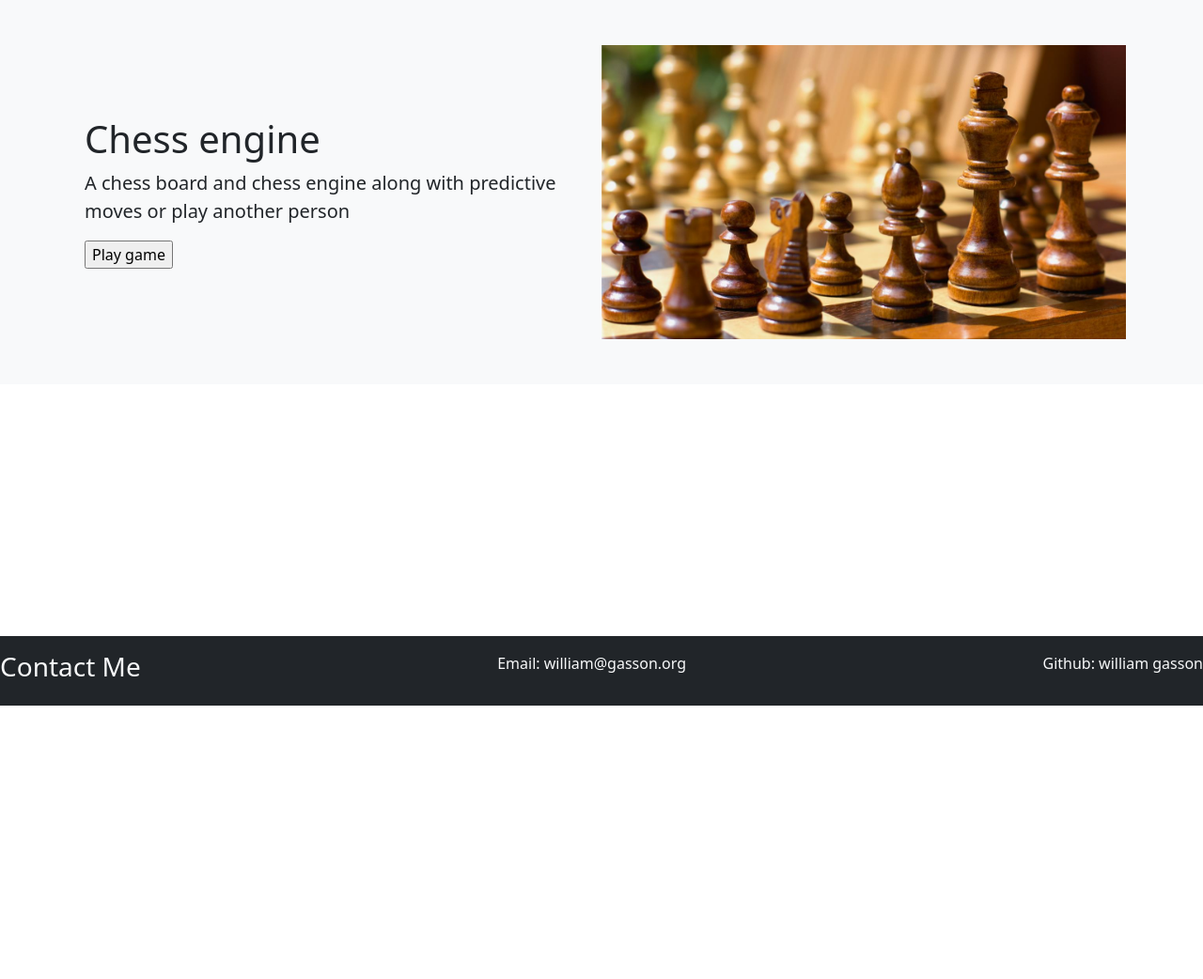
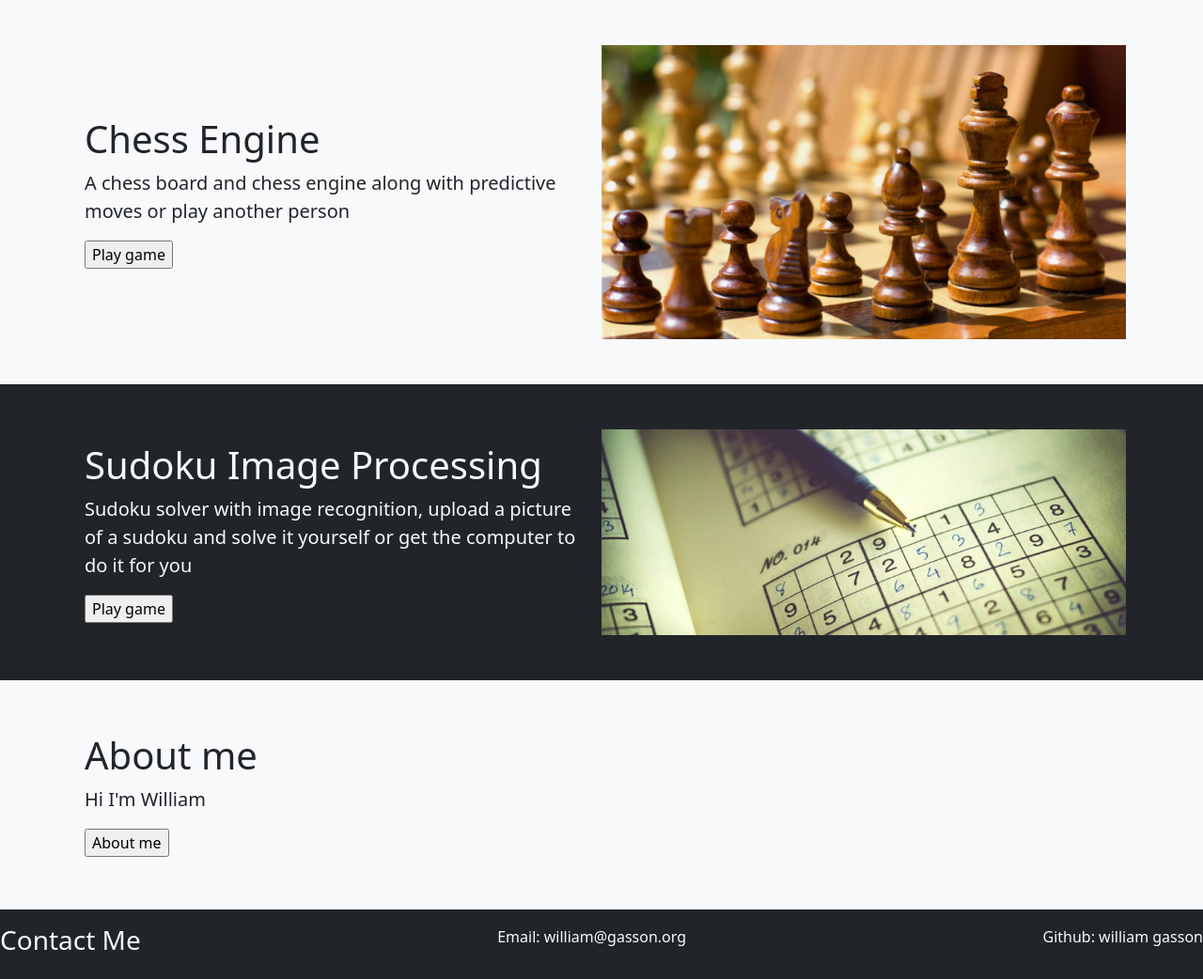
Before and after one commit to WilliamGasson/Website, a Flask app: page /home in a window 1280 px wide. Shown: the part 72-1114 px from the top of the page at 94% size. Before the commit the page ends 823 px from the top, so only its background shows below. Run offline with Flask 2, Linux system fonts and the light colour scheme.

Commit message:
Edits to neaten up the web design

```diff
--- a/chess/chess_main.py
+++ b/chess/chess_main.py
@@ -7,7 +7,7 @@ needs to be replaced if an online version - engine the same
 imports
 """
 import pygame as p
-import chess_engine
+import Chess.chess_engine
 
 """
 constants
--- a/server.py
+++ b/server.py
@@ -1,7 +1,7 @@
 from flask import Flask, render_template, request,redirect,url_for
 import os
-from chess import GameState
-from chess import Move
+from Chess import GameState
+from Chess import Move
 
 
 
--- a/templates/home.html
+++ b/templates/home.html
@@ -17,7 +17,7 @@
       <div class="container">
         <div class="d-sm-flex align-items-center justify-content-between">
           <div class="container p-2">
-            <h1>Chess engine</h1>
+            <h1>Chess Engine</h1>
             <p class="lead">A chess board and chess engine along with predictive moves or play another person</p>
             <form action="/chess">
               <input type="submit" value="Play game" />
@@ -27,19 +27,38 @@
         </div>
       </div>
     </section>
-    <pre>
+
+    <section class="bg-dark text-light p-5 text-center text-sm-start">
+      <div class="container">
+        <div class="d-sm-flex align-items-center justify-content-between">
+          <div class="container p-2">
+            <h1>Sudoku Image Processing</h1>
+            <p class="lead">Sudoku solver with image recognition, upload a picture of a sudoku and solve it yourself or get the computer to do it for you</p>
+            <form action="/img_rec">
+              <input type="submit" value="Play game" />
+          </form>
+        </div>
+        <img class="img-fluid w-50" src="static\img\Sudoku.png" alt="">
+      </div>
+      </div>
+    </section>
+
+    <section class="bg-light text-dark p-5 text-center text-sm-start">
+      <div class="container">
+        <div class="d-sm-flex align-items-center justify-content-between">
+          <div class="container p-2">
+            <h1>About me</h1>
+            <p class="lead">Hi I'm William</p>
+            <form action="/about">
+              <input type="submit" value="About me" />
+          </form>
+          </div>
+          <!-- <img class="img-fluid w-50" src="static\img\Sudoku.png" alt=""> -->
+        </div>
+      </div>
+    </section>
 
 
-
-
-
-
-
-
-
-
-
-    </pre>
     {%endblock%}
     <script src="https://cdn.jsdelivr.net/npm/bootstrap@5.1.3/dist/js/bootstrap.bundle.min.js" integrity="sha384-ka7Sk0Gln4gmtz2MlQnikT1wXgYsOg+OMhuP+IlRH9sENBO0LRn5q+8nbTov4+1p" crossorigin="anonymous"></script>
   </body>
```
Also changed, not shown: templates/about.html (+52 -17 lines), static/img/Sudoku.png (added).
